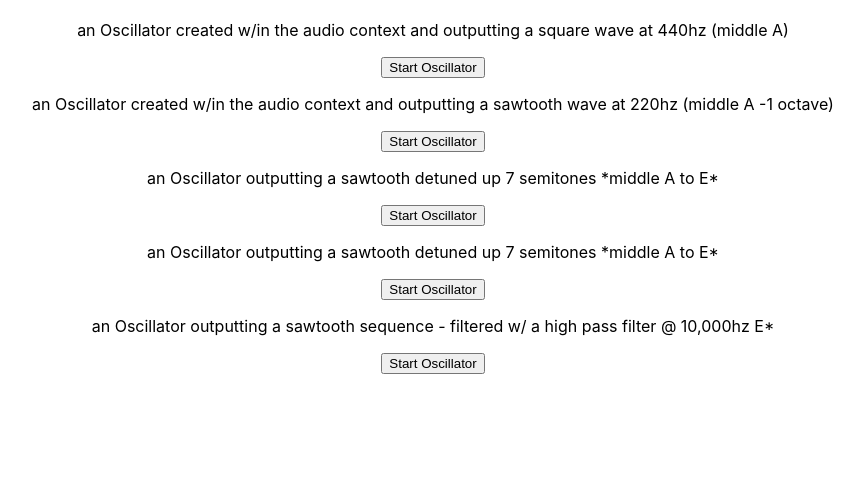
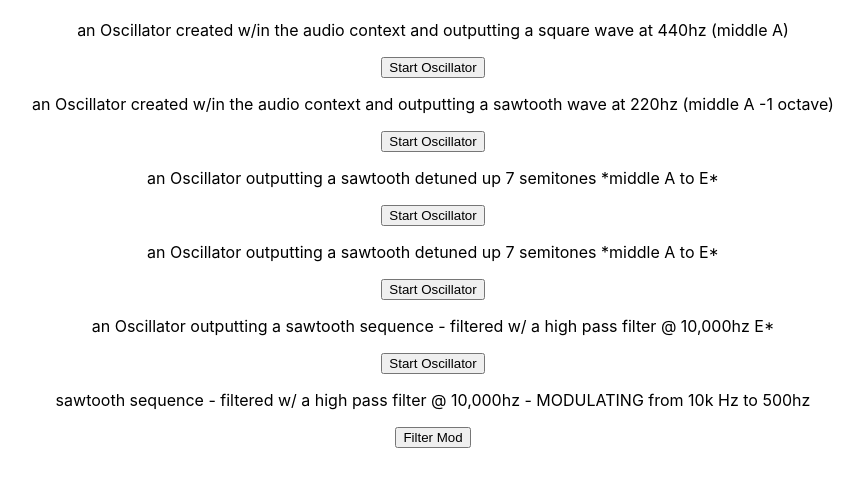
Before and after one commit to alexgeis/Web-Audio-API-sandbox, a React (Create React App) app: page / in a window 1280 px wide. Shown: the top 486 px of the page, without its empty margins (207-1071 px from the left). Built offline with nearby package versions, Linux system fonts and the light colour scheme.

Commit message:
add filter mod section

```diff
--- a/src/App.js
+++ b/src/App.js
@@ -7,6 +7,7 @@ import OscillatorFreq from "./OscillatorFreq";
 import OscillatorChromatic from "./OscillatorChromatic";
 import Sequence from "./Sequence";
 import Filter from "./Filter";
+import FilterMod from "./FilterMod";
 
 function App() {
   return (
@@ -31,6 +32,7 @@ function App() {
       <OscillatorChromatic />
       <Sequence />
       <Filter />
+      <FilterMod />
     </div>
   );
 }
--- /dev/null
+++ b/src/FilterMod.js
@@ -0,0 +1,55 @@
+import React from "react";
+
+function FilterMod() {
+  var audioContext = new AudioContext();
+
+  //FILTER MODULATION
+  // each note has a highpass filter that sweeps from 10000 Hz to 500 Hz over the duration of the sound (linear).
+  function handleButtonClick(e) {
+    e.preventDefault();
+    var audioContext = new AudioContext();
+
+    play(0, 3, 0.5);
+    play(1, 10, 0.5);
+    play(2, 15, 0.5);
+
+    function play(delay, pitch, duration) {
+      var startTime = audioContext.currentTime + delay;
+      var endTime = startTime + duration;
+
+      var filter = audioContext.createBiquadFilter();
+      filter.connect(audioContext.destination);
+      filter.type = "highpass";
+      // preset value to avoid popping on start
+      filter.frequency.value = 10000;
+      // schedule the start time
+      // setValueAtTime(value, time)
+      filter.frequency.setValueAtTime(10000, startTime);
+
+      // ramp the value, and set end time!
+      filter.frequency.linearRampToValueAtTime(500, endTime);
+      //   filter.frequency.exponentialRampToValueAtTime(500, endTime);
+
+      var oscillator = audioContext.createOscillator();
+      oscillator.connect(filter);
+
+      oscillator.type = "sawtooth";
+      oscillator.detune.value = pitch * 100;
+
+      oscillator.start(startTime);
+      oscillator.stop(endTime);
+    }
+  }
+
+  return (
+    <>
+      <p>
+        sawtooth sequence - filtered w/ a high pass filter @ 10,000hz -
+        MODULATING from 10k Hz to 500hz
+      </p>
+      <button onClick={handleButtonClick}>Filter Mod</button>
+    </>
+  );
+}
+
+export default FilterMod;
```
